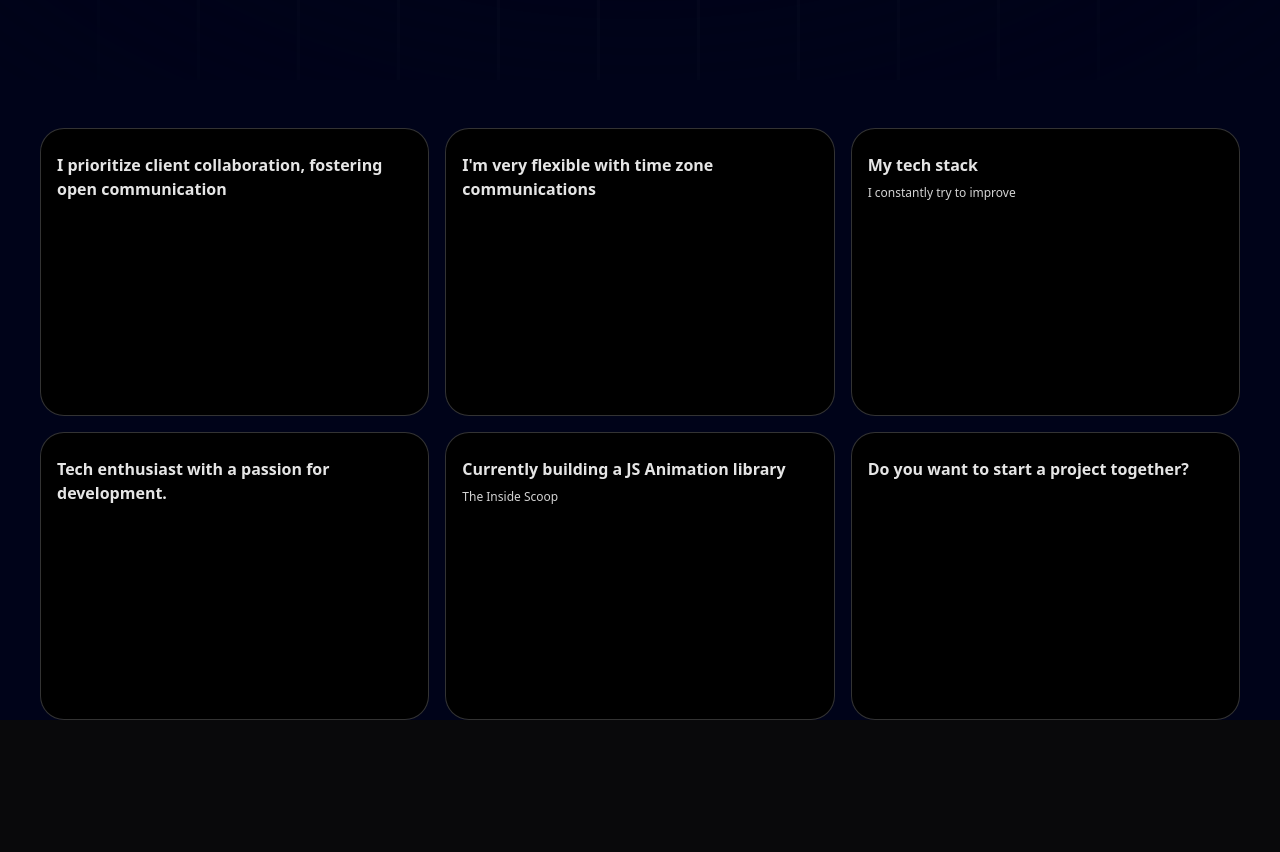
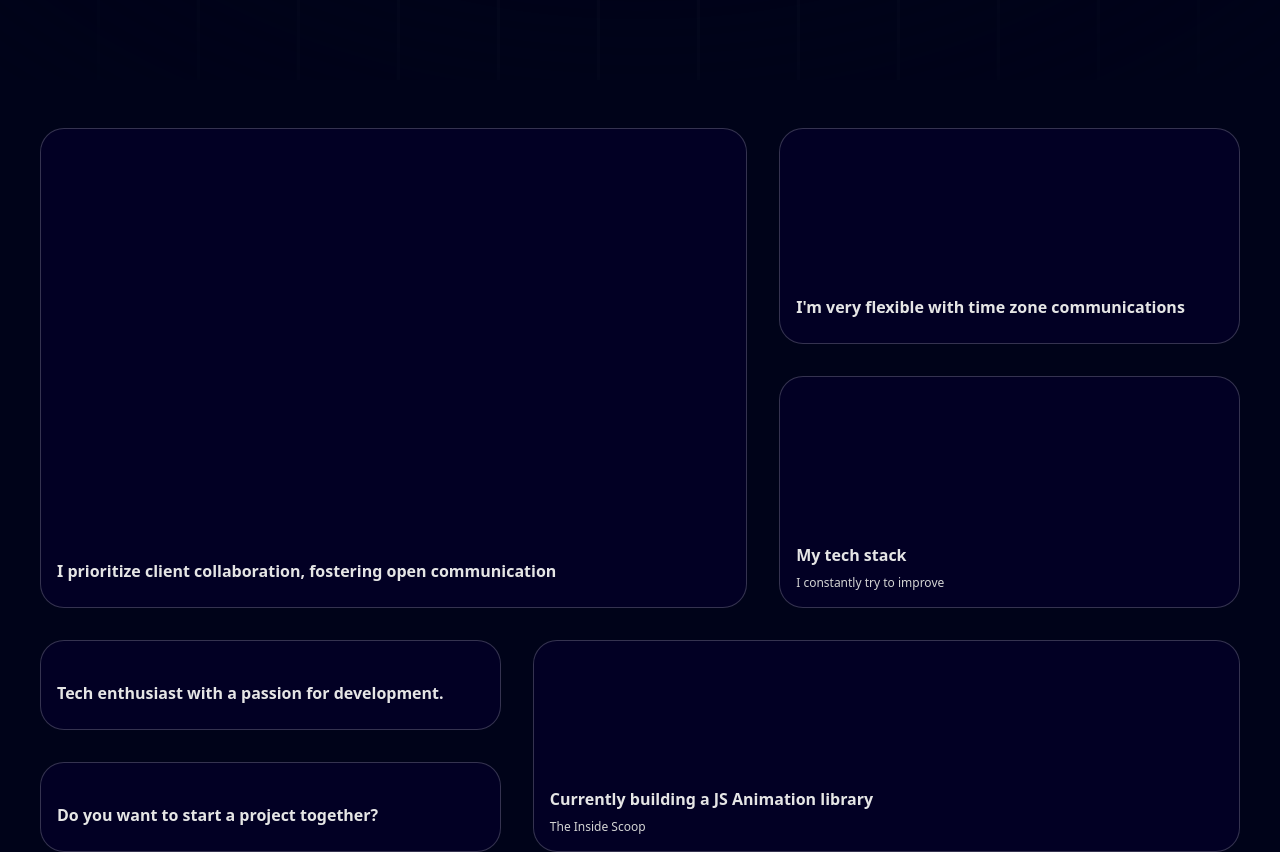
Before and after one commit to laststonedjs/portfolio-nextjs, a Next.js app: page / in a window 1280 px wide. Shown: the part 720-1572 px from the top of the page. Before the commit the page ends 1440 px from the top, so only its background shows below. Built offline with nearby package versions, Linux system fonts and the light colour scheme.

Commit message:
starting with styling grid items

```diff
--- a/components/Grid.tsx
+++ b/components/Grid.tsx
@@ -7,14 +7,30 @@ const Grid = () => {
   return (
     <section id="about">
       <BentoGrid>
-        {gridItems.map((item, i) => (
-          <BentoGridItem
-            id={item.id}
-            key={item.id}
-            title={item.title}
-            description={item.description}
-          />
-        ))}
+        {gridItems.map(
+          ({
+            id,
+            title,
+            description,
+            className,
+            img,
+            imgClassName,
+            titleClassName,
+            spareImg,
+          }) => (
+            <BentoGridItem
+              id={id}
+              key={id}
+              title={title}
+              description={description}
+              className={className}
+              img={img}
+              imgClassName={imgClassName}
+              titleClassName={titleClassName}
+              spareImg={spareImg}
+            />
+          )
+        )}
       </BentoGrid>
     </section>
   );
--- a/components/ui/BentoGrid.tsx
+++ b/components/ui/BentoGrid.tsx
@@ -10,7 +10,7 @@ export const BentoGrid = ({
   return (
     <div
       className={cn(
-        "grid md:auto-rows-[18rem] grid-cols-1 md:grid-cols-3 gap-4 max-w-7xl mx-auto ",
+        "grid grid-cols-1 md:grid-cols-6 lg:grid-cols-5 md:grid-row-7 gap-4 lg:gap-8 mx-auto",
         className
       )}
     >
@@ -23,27 +23,38 @@ export const BentoGridItem = ({
   className,
   title,
   description,
-  header,
-  icon,
   id,
+  img,
+  imgClassName,
+  titleClassName,
+  spareImg,
 }: {
   className?: string;
   title?: string | React.ReactNode;
   description?: string | React.ReactNode;
   header?: React.ReactNode;
   icon?: React.ReactNode;
-  id: number;
+  id?: number;
+  img?: string;
+  imgClassName?: string;
+  titleClassName?: string;
+  spareImg: string;
 }) => {
   return (
     <div
       className={cn(
-        "row-span-1 rounded-3xl relative group/bento hover:shadow-xl transition duration-200 shadow-input dark:shadow-none p-4 dark:bg-black dark:border-white/[0.2] bg-white border border-transparent justify-between flex flex-col space-y-4 border-red-500",
+        "row-span-1 rounded-3xl relative group/bento hover:shadow-xl transition duration-200 shadow-input dark:shadow-none p-4 dark:bg-black dark:border-white/[0.2] bg-white border border-transparent justify-between flex flex-col space-y-4",
         className
       )}
+      style={{
+        background: "rgb(2,0,36)",
+        backgroundColor:
+          "linear-gradient(90deg, rgba(2,0,36,1) 0%, rgba(9,87,121,1) 30%, rgba(0,212,255,1) 100%)",
+      }}
     >
-      {header}
+      <div className={`${id === 6} && 'flex justify-center h-full'`}></div>
+
       <div className="group-hover/bento:translate-x-2 transition duration-200">
-        {icon}
         <div className="font-sans font-bold text-neutral-600 dark:text-neutral-200 mb-2 mt-2">
           {title}
         </div>
```
